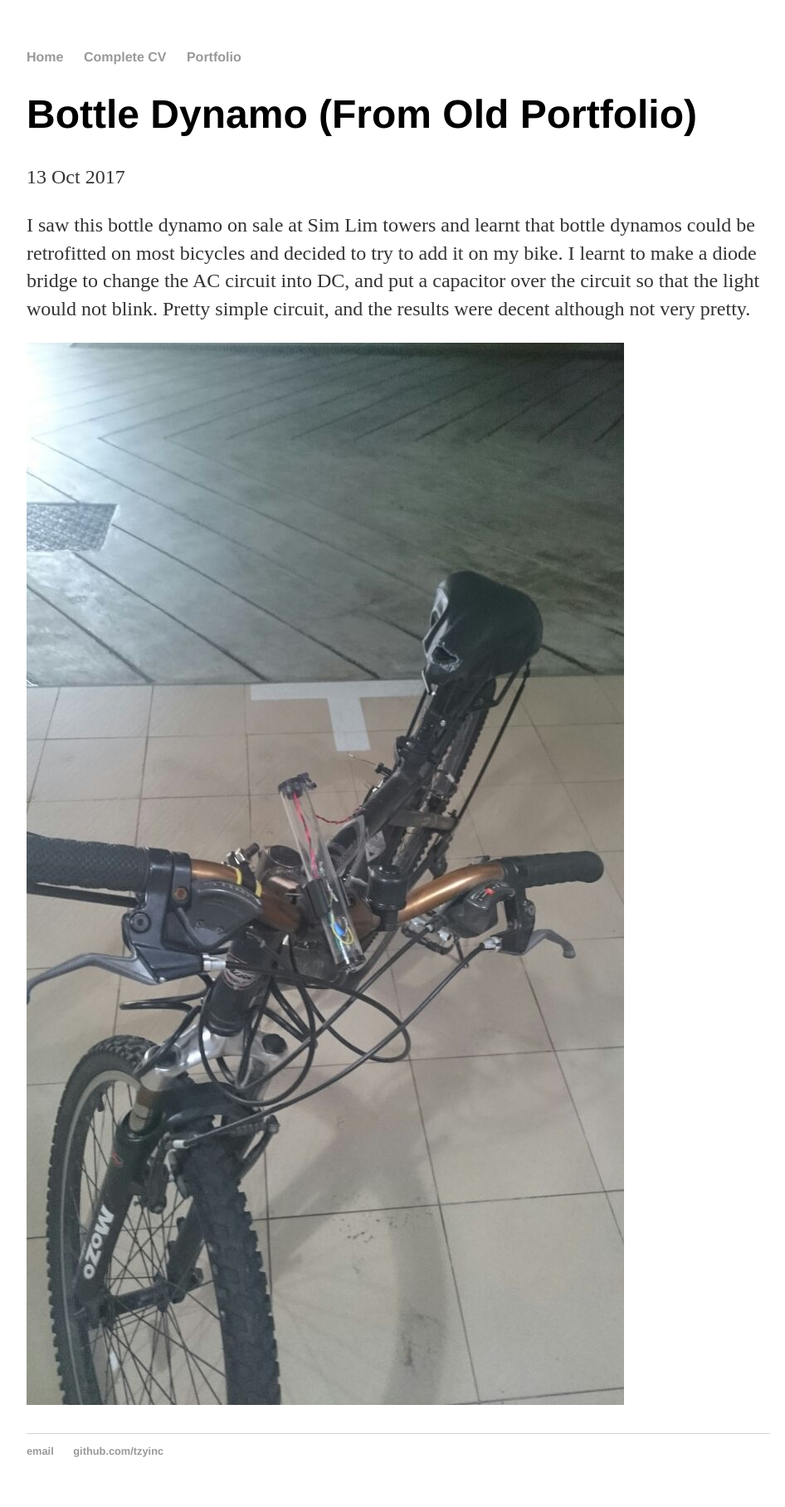
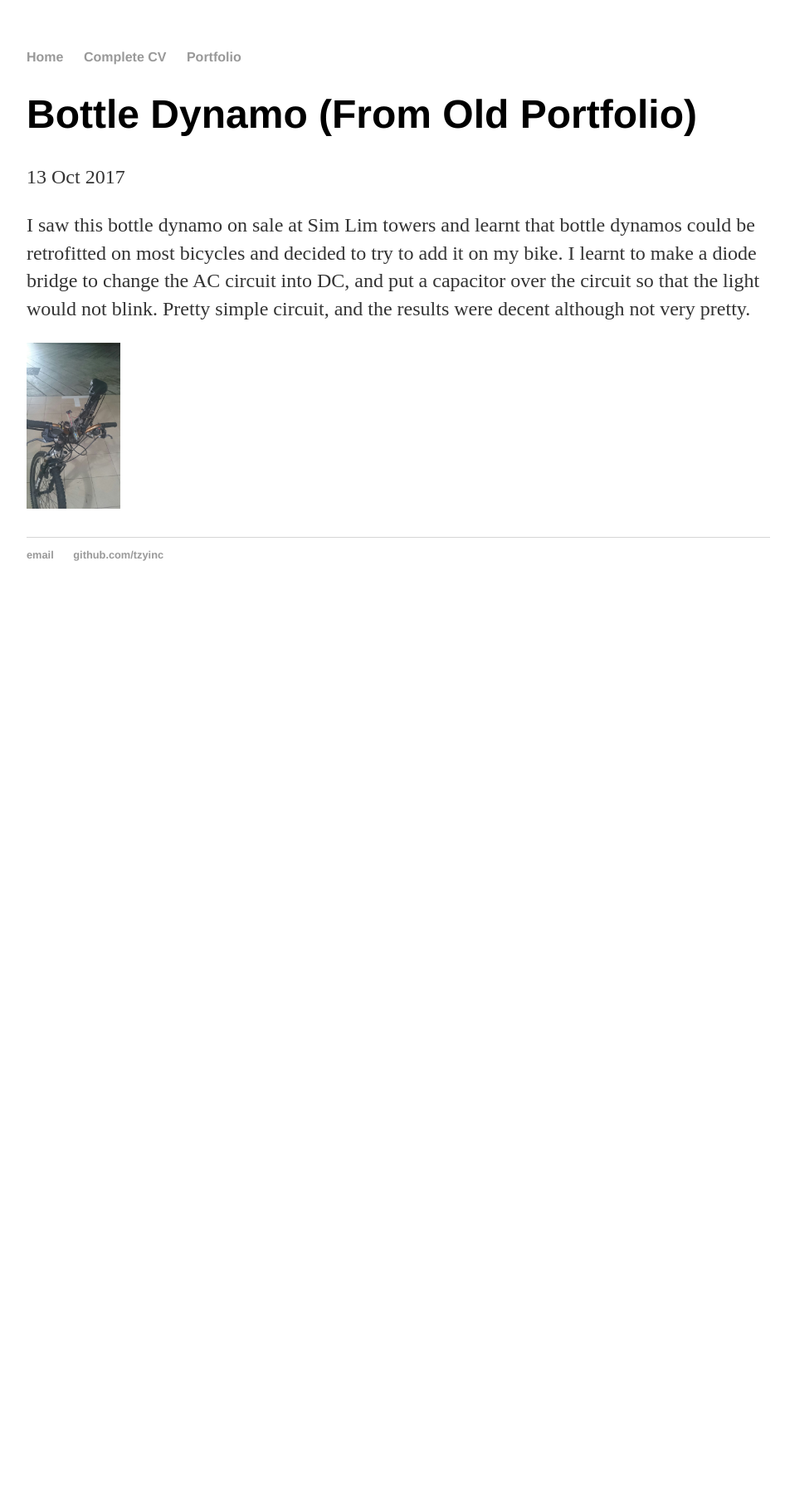
Before and after one commit to Tzyinc/tzyinc.github.io, a Jekyll site: the page built from _posts/2017-10-13-Bottle-Dynamo.md, in a window 1280 px wide. Shown: the whole page at 83% size, without its empty margins (160-1106 px from the left). Built offline with Jekyll 4.4.1, drawn with Linux system fonts in a browser that asks for light colours; after the commit the page ends 900 px from its top, so only the background shows below that.

Commit message:
Added max height and width

```diff
--- a/css/main.css
+++ b/css/main.css
@@ -41,3 +41,8 @@ ul.posts {
 ul.posts li {
     list-style: none;
 }
+
+img {
+  max-height: 200px;
+  max-width: 200px;
+}
```
